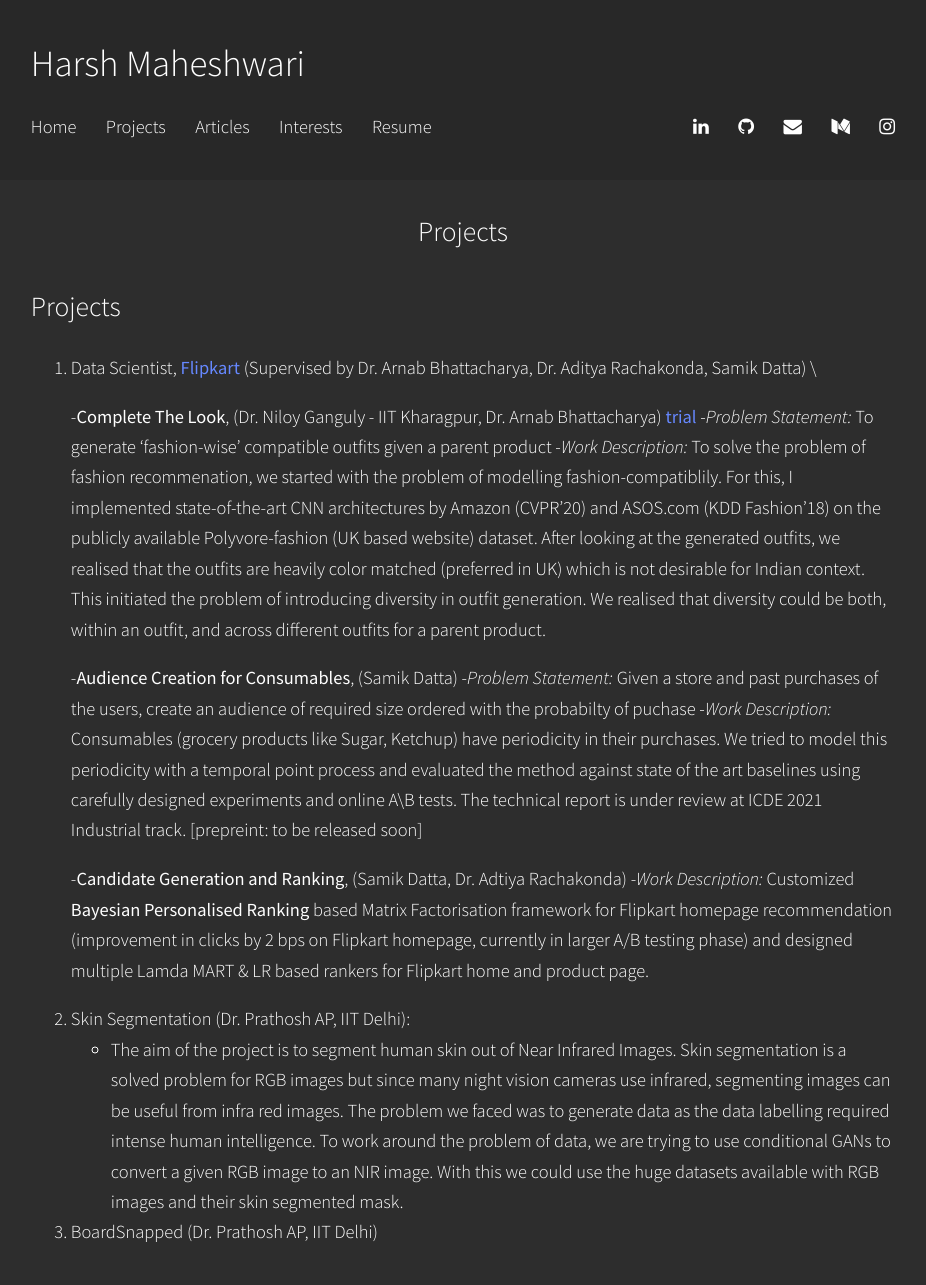
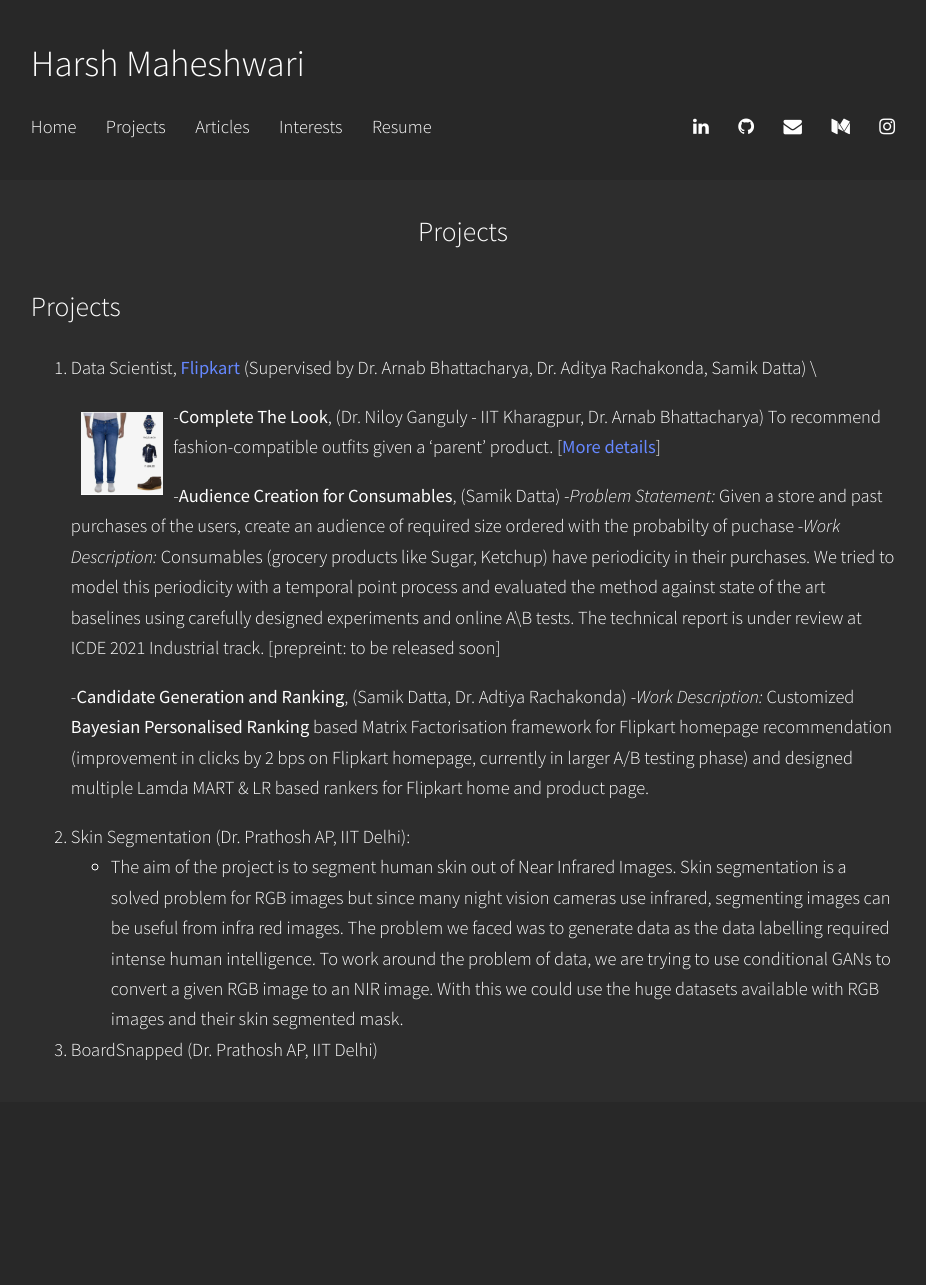
Before and after one commit to harshm121/portfolio-old, a Jekyll site: the page built from Projects/index.md, in a window 1280 px wide. Shown: the whole page, without its empty margins (177-1103 px from the left). Built offline with Jekyll 4.4.1, drawn with Linux system fonts in a browser that asks for light colours; after the commit the page ends 1102 px from its top, so only the background shows below that.

Commit message:
Update index.md

```diff
--- a/Projects/index.md
+++ b/Projects/index.md
@@ -17,9 +17,11 @@ title: "Projects"
 
 1. Data Scientist, [Flipkart](https://www.flipkart.com/) (Supervised by Dr. Arnab Bhattacharya, Dr. Aditya Rachakonda, Samik Datta) \
 
-	-**Complete The Look**,	(Dr. Niloy Ganguly - IIT Kharagpur, Dr. Arnab Bhattacharya) [trial](CTL.md)
-		-*Problem Statement:* To generate 'fashion-wise' compatible outfits given a parent product
-		-*Work Description:* To solve the problem of fashion recommenation, we started with the problem of modelling fashion-compatiblily. For this, I implemented state-of-the-art CNN architectures by Amazon (CVPR'20) and ASOS.com (KDD Fashion'18) on the publicly available Polyvore-fashion (UK based website) dataset. After looking at the generated outfits, we realised that the outfits are heavily color matched (preferred in UK) which is not desirable for Indian context. This initiated the problem of introducing diversity in outfit generation. We realised that diversity could be both, within an outfit, and across different outfits for a parent product.
+	<img style="float:left;padding:10px;"
+src="./ctl_example.jpeg" alt="CTL Example" width="10%">
+	-**Complete The Look**,	(Dr. Niloy Ganguly - IIT Kharagpur, Dr. Arnab Bhattacharya)
+		To recommend fashion-compatible outfits given a 'parent' product.  \[[More details](CTL.md)\]
+
 
 	-**Audience Creation for Consumables**,	(Samik Datta)
 		-*Problem Statement:* Given a store and past purchases of the users, create an audience of required size ordered with the probabilty of puchase
```
